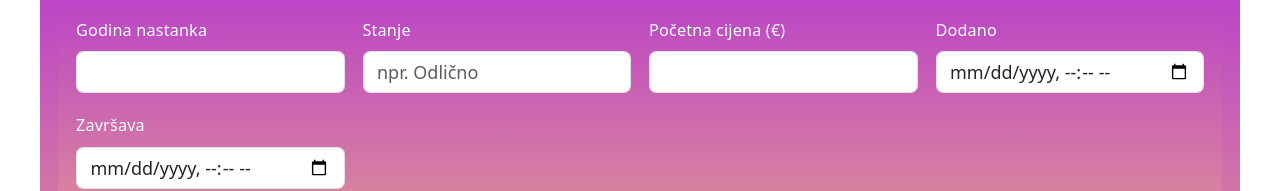
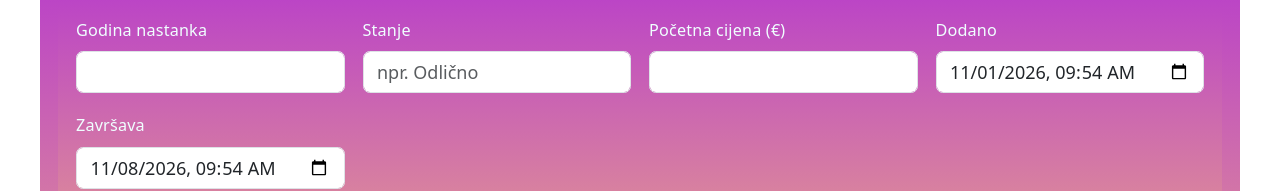
Before and after one commit to androwebgraphic/Aukcije, a React (Vite) app: page /predmeti/dodajpredmet in a window 1280 px wide. Shown: the part 617-808 px from the top of the page. Built offline with nearby package versions, Linux system fonts and the light colour scheme.

Commit message:
Update PredmetNovi.jsx

```diff
--- a/src/pages/predmeti/PredmetNovi.jsx
+++ b/src/pages/predmeti/PredmetNovi.jsx
@@ -10,14 +10,21 @@ import Heading from "../../components/UI/Heading";
 export default function PredmetNovi() {
   const navigate = useNavigate();
 
+  // Pomoćna funkcija za formatiranje datuma za datetime-local input ("YYYY-MM-DDTHH:mm")
+  const formatZaDateTimeLocal = (date) => {
+    const d = new Date(date);
+    const pad = (n) => String(n).padStart(2, '0');
+    return `${d.getFullYear()}-${pad(d.getMonth() + 1)}-${pad(d.getDate())}T${pad(d.getHours())}:${pad(d.getMinutes())}`;
+  };
+
   const [predmet, setPredmet] = useState({
     naziv: "",
     opis: "",
     godinaNastanka: "",
     stanje: "",
     pocetnaCijena: "",
-    dodano: "",
-    zavrsava: ""
+    dodano: formatZaDateTimeLocal(new Date()), // Trenutni datum i vrijeme
+    zavrsava: formatZaDateTimeLocal(new Date(Date.now() + 7 * 24 * 60 * 60 * 1000)) // 7 dana od danas
   });
 
   const [kategorije, setKategorije] = useState([]);
@@ -165,6 +172,7 @@ export default function PredmetNovi() {
             </Form.Group>
           </Col>
 
+          {/* SEKCIJA ZA OZNAKE S AUTOCOMPLETE-OM */}
           <Col sm={12} ref={autoCompleteRef} style={{ position: 'relative' }}>
             <Card className="p-3 bg-light border">
               <Form.Group controlId="oznakePretraga">
@@ -179,7 +187,7 @@ export default function PredmetNovi() {
               </Form.Group>
 
               {prikaziAutoComplete && (
-                <ul className="list-group position-absolute w-100 shadow" style={{ zIndex: 1000, maxHeight: '200px', overflowY: 'auto', left: 0, top: '90px' }}>
+                <ul className="list-group position-absolute w-100 shadow bg-white" style={{ zIndex: 1000, maxHeight: '200px', overflowY: 'auto', left: 0, top: '90px' }}>
                   {filtrirajOznake().map((o) => (
                     <li key={o.id} className="list-group-item list-group-item-action" style={{cursor:'pointer'}} onClick={() => dodajOznaku(o)}>
                       {o.naziv}
@@ -247,6 +255,7 @@ export default function PredmetNovi() {
             </Form.Group>
           </Col>
 
+          {/* SEKCIJA ZA UPLOAD SLIKA */}
           <Col sm={12}>
             <Card className="p-3 bg-light border">
               <Form.Group className="mb-3">
```
